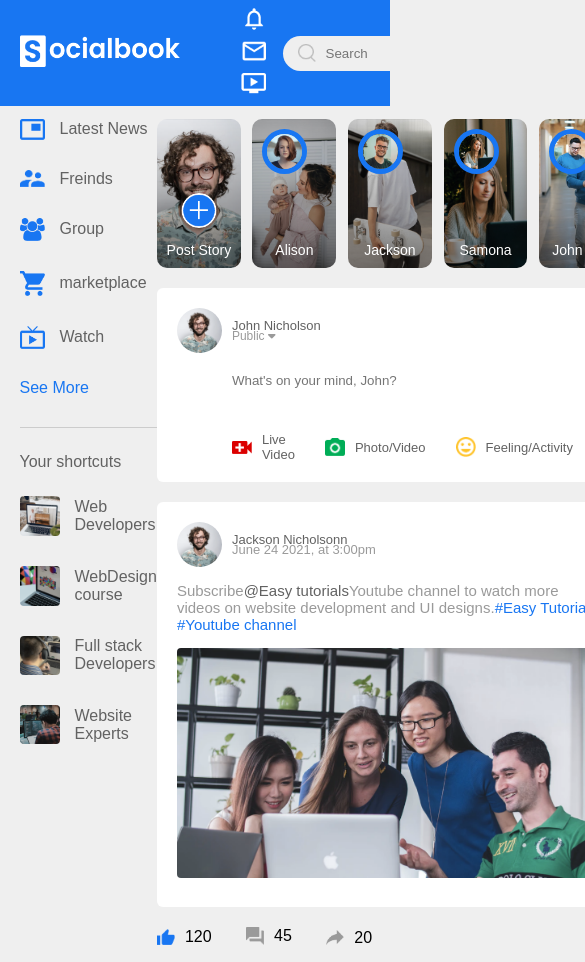
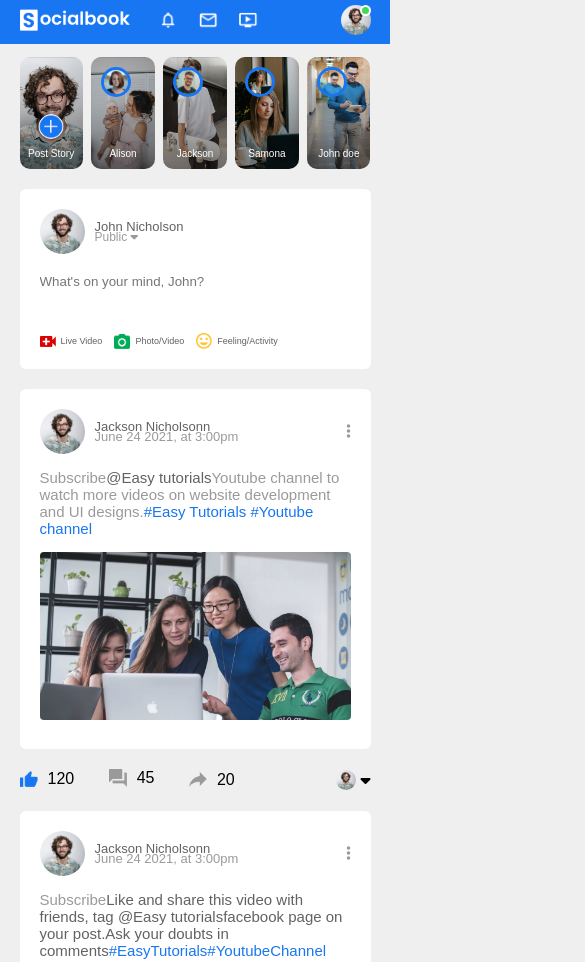
Before and after one commit to adeebanaushahi2001-web/sigma-web-development-, a plain HTML site: page facebook clone project/index.html in a window 390 px wide. Shown: the top 962 px of the page, 585 px wide, since content can reach past the window. Drawn offline with Linux system fonts and the light colour scheme.

Commit message:
Update style.css

```diff
--- a/facebook clone project/style.css
+++ b/facebook clone project/style.css
@@ -654,7 +654,7 @@ color: #626262;
     top: 0;
 }
 /* --------media query for home page-------- */
- })
+
  @media (max-width: 900px){
     .right-sidebar{
         display: none;
@@ -665,6 +665,83 @@ color: #626262;
 
    nav{
     flex-wrap: wrap;
-   }.search-box{
+   }
+     .search-box{
     display: none;
    }
+     .logo{
+          width: 110px;
+          margin-right: 20px;
+   }
+   .nav-left ul li img{
+
+     width: 20px;
+     margin: 0 8px;
+   }
+   .nav-user-icon img{
+
+       width: 30px;
+   }
+   .nav-user-icon{
+
+    margin-left: 0;
+   }
+   .add-post-links{
+    flex-wrap: wrap;
+   }
+   .main-content{
+    flex-basis: 100%;
+   }
+   .story img{
+     width: 30px;
+     border-width: 3px;
+   }
+   .story p{
+
+    font-size: 10px;
+   }
+   .story.story1 img{
+    width: 25px;
+    bottom: 30px;
+   }
+   .add-post-links a{
+    margin-right: 12px;
+    font-size: 9px;
+   }
+ .add-post-links a img{
+
+    width: 16px;
+    margin-right: 5px;
+ }
+ .post-input-container{
+    padding-left: 0;
+ }
+
+}
+/* --------------media query for profile page------- */
+
+@media (max-width: 900px){
+    .profile-container{
+        padding: 20px 5%;
+    }
+    .profile-details{
+        flex-wrap: wrap;
+    }
+    .pd-right{
+        text-align: left;
+        margin-top: 15px;
+    }
+    .pd-right button{
+        margin-left: 0;
+        margin-right: 10px;
+    }
+    .pd-row div h3{
+        font-size: 16px;
+    }
+    .profile-info{
+        flex-wrap: wrap;
+    }
+    .info-col, .post-col{
+        flex-basis: 100%;
+    }
+}
```
